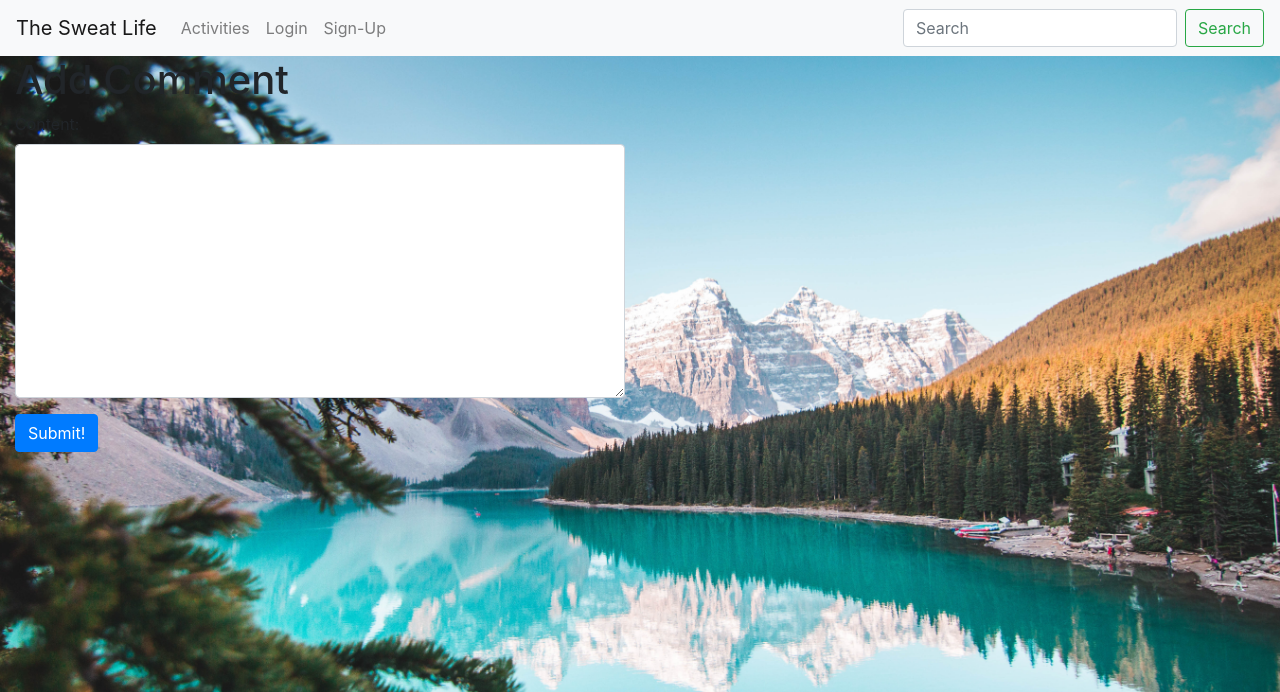
After one commit to tymaestro/The-Sweat-Life, a Django app: page /create_comment/1 in a window 1280 px wide. The commit adds this page. Shown: the top 692 px of the page. Run offline with Django 3.2, Linux system fonts and the light colour scheme; some libraries are stand-ins or nearby versions.

Commit message:
add different ways of creating comments

```diff
--- a/posts/admin.py
+++ b/posts/admin.py
@@ -14,5 +14,5 @@ class ActivityAdmin(SummernoteModelAdmin):
 @admin.register(Comment)
 class CommentAdmin(admin.ModelAdmin):
 
-    list_display = ('activity', 'content', 'name')
-    search_fields = ('activity', 'name')
+    list_display = ('athlete', 'content')
+    search_fields = ('athlete', 'name')
--- a/posts/models.py
+++ b/posts/models.py
@@ -9,7 +9,7 @@ from cloudinary.models import CloudinaryField
 class Activity(models.Model):
     title = models.CharField(max_length=100, unique=True)
     slug = models.SlugField(max_length=100, unique=True)
-    athlete = models.ForeignKey(User, on_delete=models.CASCADE, related_name="posts")
+    athlete = models.ForeignKey(User, on_delete=models.CASCADE, related_name="activities")
     updated_on = models.DateTimeField(auto_now=True)
     content = models.TextField()
     featured_image = CloudinaryField('image', default='placeholder')
@@ -27,10 +27,9 @@ class Activity(models.Model):
 
 
 class Comment(models.Model):
-    activity = models.ForeignKey(Activity, on_delete=models.CASCADE, related_name="comments")
+    athlete = models.ForeignKey(User, on_delete=models.CASCADE, related_name="comments")
     content = models.TextField()
     pub_date = models.DateTimeField(auto_now_add=True)
-    name = models.CharField(max_length=40)
 
     class Meta:
         ordering = ['-pub_date']
--- a/posts/urls.py
+++ b/posts/urls.py
@@ -8,4 +8,5 @@ urlpatterns = [
     path('create_activity/', views.CreateActivity.as_view(), name='create_activity'),
     path('update_activity/<int:pk>', views.UpdateActivity.as_view(), name='update_activity'),
     path('delete_activity/<int:pk>', views.DeleteActivity.as_view(), name='delete_activity'),
+    path('create_comment/<int:pk>', views.CreateComment.as_view(), name='create_comment'),
 ]
--- a/posts/views.py
+++ b/posts/views.py
@@ -1,4 +1,3 @@
-from django.shortcuts import render
 from django.contrib.auth.mixins import LoginRequiredMixin, UserPassesTestMixin
 from django.views import generic
 from django.urls import reverse_lazy
@@ -53,11 +52,12 @@ class DeleteActivity(LoginRequiredMixin, UserPassesTestMixin, generic.DeleteView
         return material.athlete == self.request.user
 
 
-# class CreateComment(LoginRequiredMixin, generic.CreateView):
-#     model = Comment
-#     form_class = CommentForm
-#     template_name = "create_activity.html"
+class CreateComment(generic.CreateView):
+    model = Comment
+    form_class = CommentForm
+    template_name = "create_comment.html"
+    success_url = reverse_lazy('activity_detail.html')
 
-#     def form_valid(self, form):
-#         form.instance.athlete = self.request.user
-#         return super().form_valid(form)
+    def form_valid(self, form):
+        form.instance.athlete = self.request.user
+        return super().form_valid(form)
--- a/templates/activity_detail.html
+++ b/templates/activity_detail.html
@@ -10,6 +10,8 @@
         <p class="card-text text-muted h6"><a href="{% url 'update_activity' activity.pk %}">Edit Activity</a></p>
         <p class="card-text text-muted h6"><a href="{% url 'delete_activity' activity.pk %}">Delete Activity</a></p>
       {% endif %}
+      <p class="card-text text-muted h6"><a href="{% url 'create_comment' activity.pk %}">Add Comment</a></p>
+
     </div>
   </div>
   <button><a href="{% url 'activity_list' %}">Back</a></button>
--- /dev/null
+++ b/templates/create_comment.html
@@ -0,0 +1,12 @@
+{% extends "base.html" %}
+
+{% block content %}
+<h1 class="col-md-6">Add Comment</h1>
+<div class="form-group col-md-6">
+    <form method="POST">
+        {% csrf_token %}
+        {{ form.as_p }}
+        <button class="btn btn-primary">Submit!</button>
+    </form>
+</div>
+{% endblock %}
```
